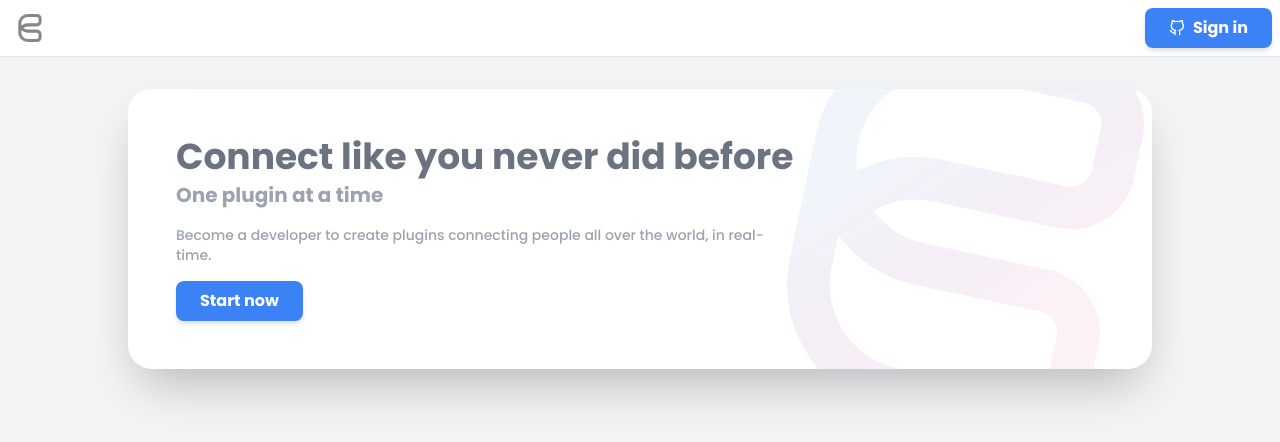
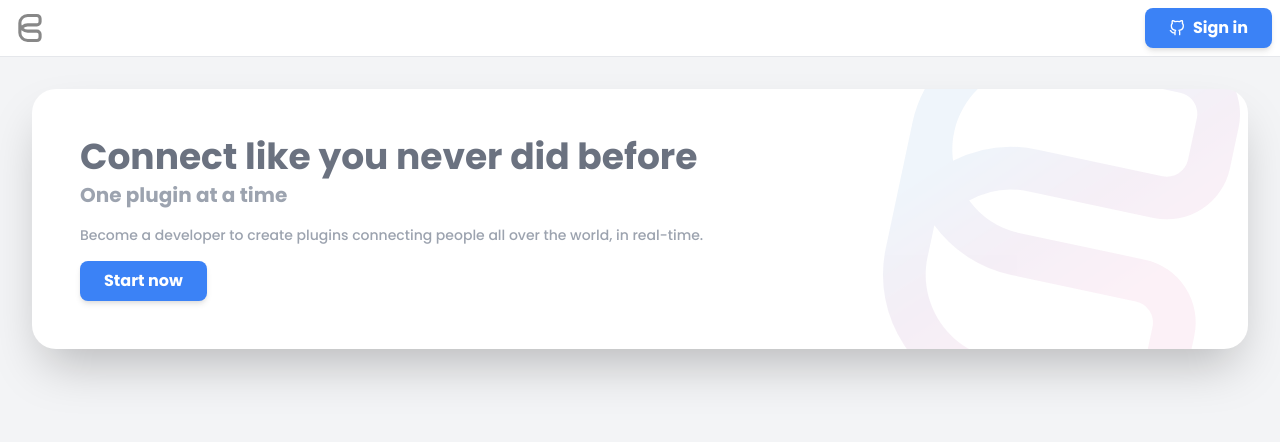
Before and after one commit to collapp-zpi/collapp-developer, a Next.js app: page / in a window 1280 px wide. Shown: the top 442 px of the page. Built offline with nearby package versions, Linux system fonts and the light colour scheme; no server answers.

Commit message:
set layout max width to xl-screen

```diff
--- a/layouts/Layout.tsx
+++ b/layouts/Layout.tsx
@@ -123,7 +123,7 @@ export const Layout = ({
       </div>
       <div className="flex-grow pb-8 px-8">
         {hasContainer ? (
-          <div className="container mx-auto max-w-5xl">{children}</div>
+          <div className="container mx-auto max-w-screen-xl">{children}</div>
         ) : (
           children
         )}
```
